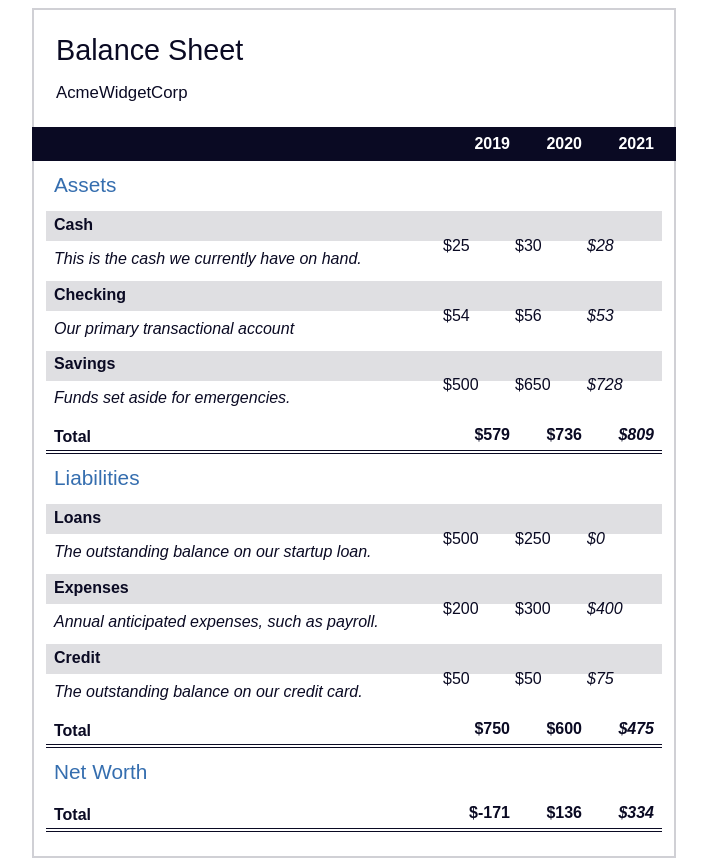
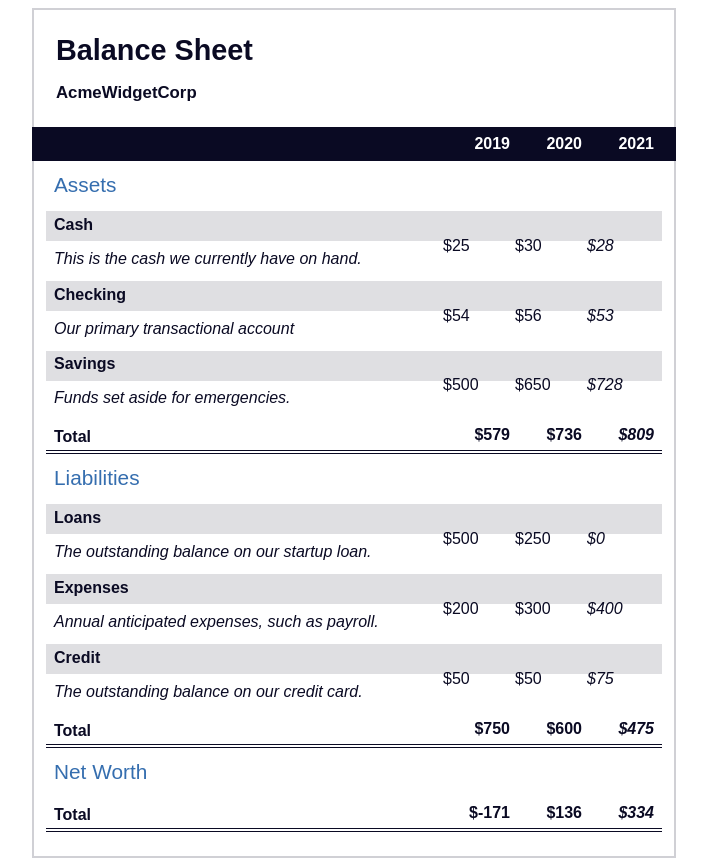
Before and after one commit to mirial83/BalanceSheet, a plain HTML site: page index.html in a window 1280 px wide. Shown: the whole page, without its empty margins (286-993 px from the left). Drawn offline with Linux system fonts and the light colour scheme.

Commit message:
step 64
remove span css

```diff
--- a/styles.css
+++ b/styles.css
@@ -56,9 +56,6 @@ section {
 }
 .table-wrap {
     padding: 0 0.75rem 1.5rem 0.75rem;
-}
-span {
-    font-weight: normal;
 }
 table {
     border-collapse: collapse;
```
Also changed, not shown: instructions.txt.
